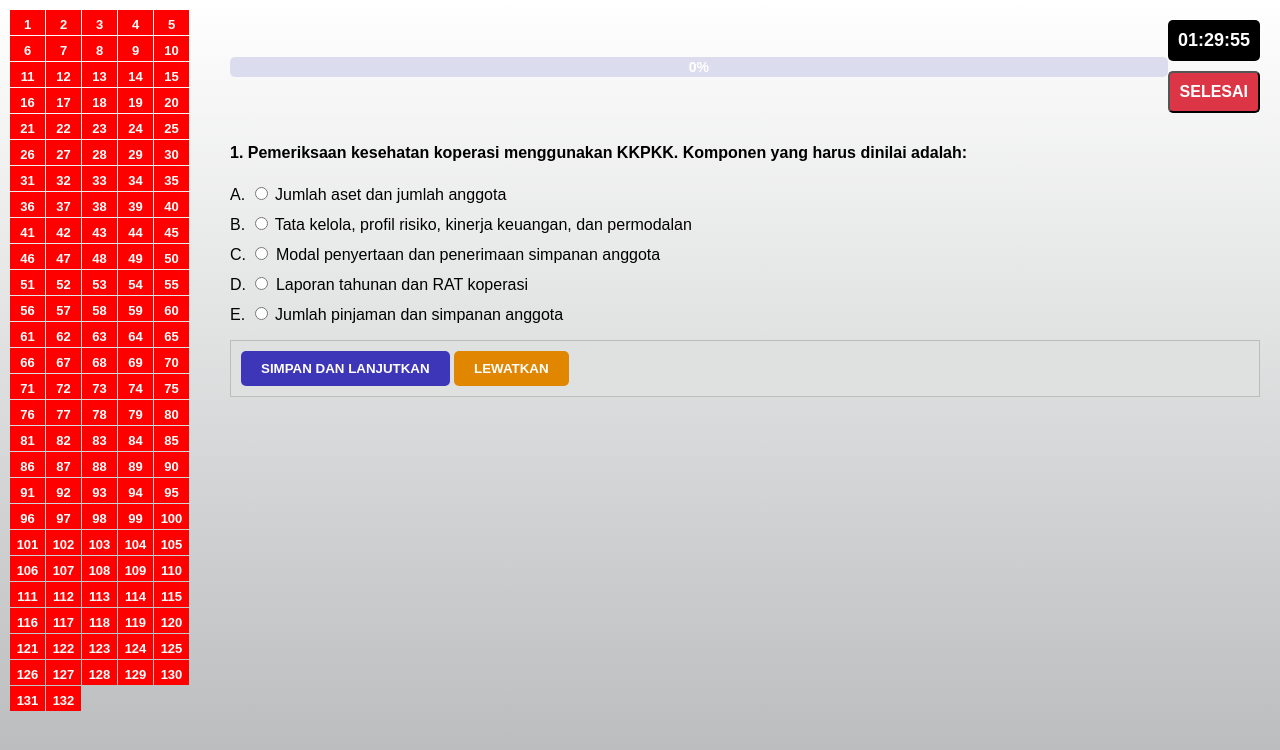
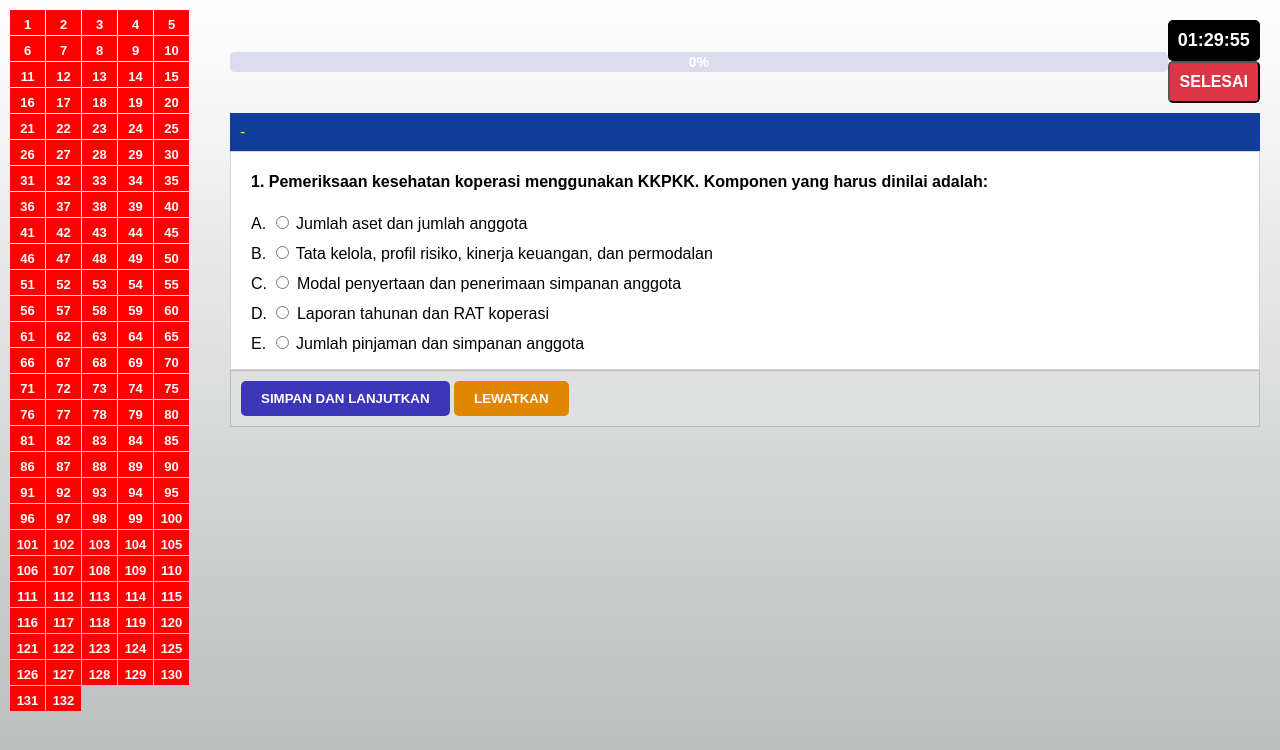
Before and after one commit to afuxl/skb, a plain HTML site: page public/index.html in a window 1280 px wide. Drawn offline with Linux system fonts and the light colour scheme.

Commit message:
Update index.html

```diff
--- a/public/index.html
+++ b/public/index.html
@@ -28,12 +28,24 @@
                         <div class="progress-bar" id="progress-bar"></div>
                         <div class="progress-percentage" id="progress-percentage">0%</div>
                     </div>
-            <div class="nav-buttons-right">
+                    <div class="timer-quiz">
                     <div class="timer" id="timer">1:29:49</div>
+                    <!-- Tombol Selesai di sebelah kanan -->
                     <button id="end-quiz">SELESAI</button>
                     <!-- Tombol End Quiz -->
-
+                    </div>
                     <!-- Modal Konfirmasi -->
+                </div>
+                <div class="sub" id="subquestion">-</div>
+        <div class="main-content">
+        <div id="quiz-container"></div>
+    </div>
+        <!-- Tombol Simpan Jawaban dan Lewati di sebelah kiri -->
+        <div class="nav-buttons">
+            <button id="save-answer">SIMPAN DAN LANJUTKAN</button>
+            <button id="skip-answer">LEWATKAN</button>
+        </div>
+        <div class="nav-buttons-right">
             <div id="confirm-modal" class="modal">
                 <div class="modal-content">
                     <h2>Apakah anda ingin mengakhiri ujian?</h2>
@@ -44,23 +56,10 @@
                     </div>
                 </div>
             </div>
-
             <div id="score-container" class="score-container" style="display: none;"></div>
         </div>
     </div>
 
-
-        <div id="quiz-container"></div>
-
-        <!-- Tombol Simpan Jawaban dan Lewati di sebelah kiri -->
-        <div class="nav-buttons">
-            <button id="save-answer">SIMPAN DAN LANJUTKAN</button>
-            <button id="skip-answer">LEWATKAN</button>
-        </div>
-
-        <!-- Tombol Selesai di sebelah kanan -->
-
-    </div>
 
     <script src="soal.js"></script>
     <script>
@@ -88,6 +87,8 @@
         const confirmModal = document.getElementById("confirm-modal");
         const confirmEndButton = document.getElementById("confirm-end");
         const cancelEndButton = document.getElementById("cancel-end");
+        const subsub = document.getElementById("subquestion");
+
 
         // Tampilkan modal saat tombol "End Quiz" ditekan
         endQuizButton.addEventListener("click", () => {
@@ -119,6 +120,7 @@
             const userAnswer = userAnswers[index];
             const correctAnswer = questionData.answer;
             const correctAnswerText = questionData.options[correctAnswer - 1]; // Ambil teks dari jawaban benar
+            const subquestion = questionData.sub ? questionData.sub : "-";
 
             let answerFeedback = '';
             if (quizEnded) {
@@ -130,9 +132,9 @@
                     answerFeedback = `<p class="wrong-answer">Jawaban Anda: Tidak Dijawab</p>`;
                 }
 
-                answerFeedback += `<p class="correct-answer">Jawaban Benar: ${String.fromCharCode(65 + correctAnswer - 1)}. ${correctAnswerText}</p>`;
+                answerFeedback += `<p class="">Jawaban Benar: ${String.fromCharCode(65 + correctAnswer - 1)}. ${correctAnswerText}</p>`;
             }
-
+            subsub.innerHTML=`${subquestion}`;
             quizContainer.innerHTML = `
                 <div class="question-box">
                     <h4>${index + 1}. ${questionData.question}</h4>
```
Lines whose indentation alone changed are shown as unchanged.
